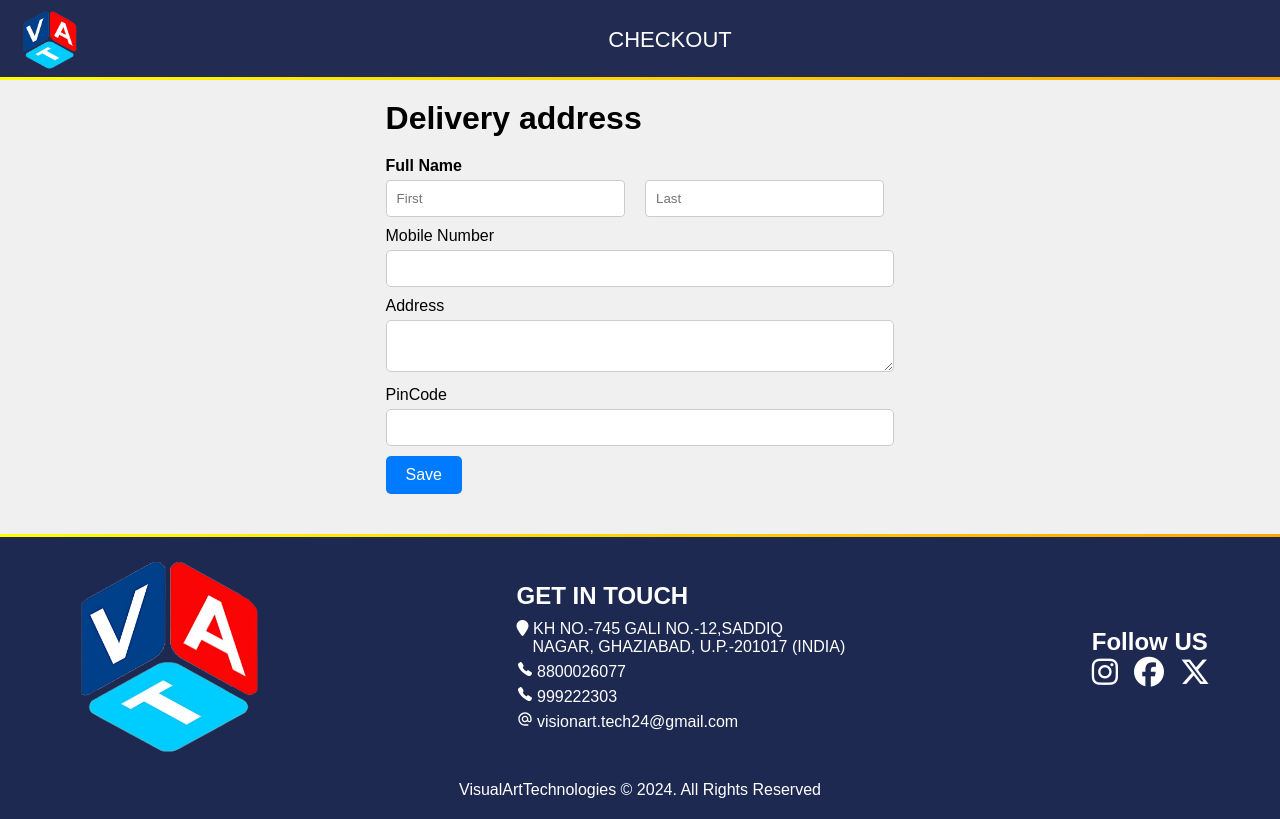
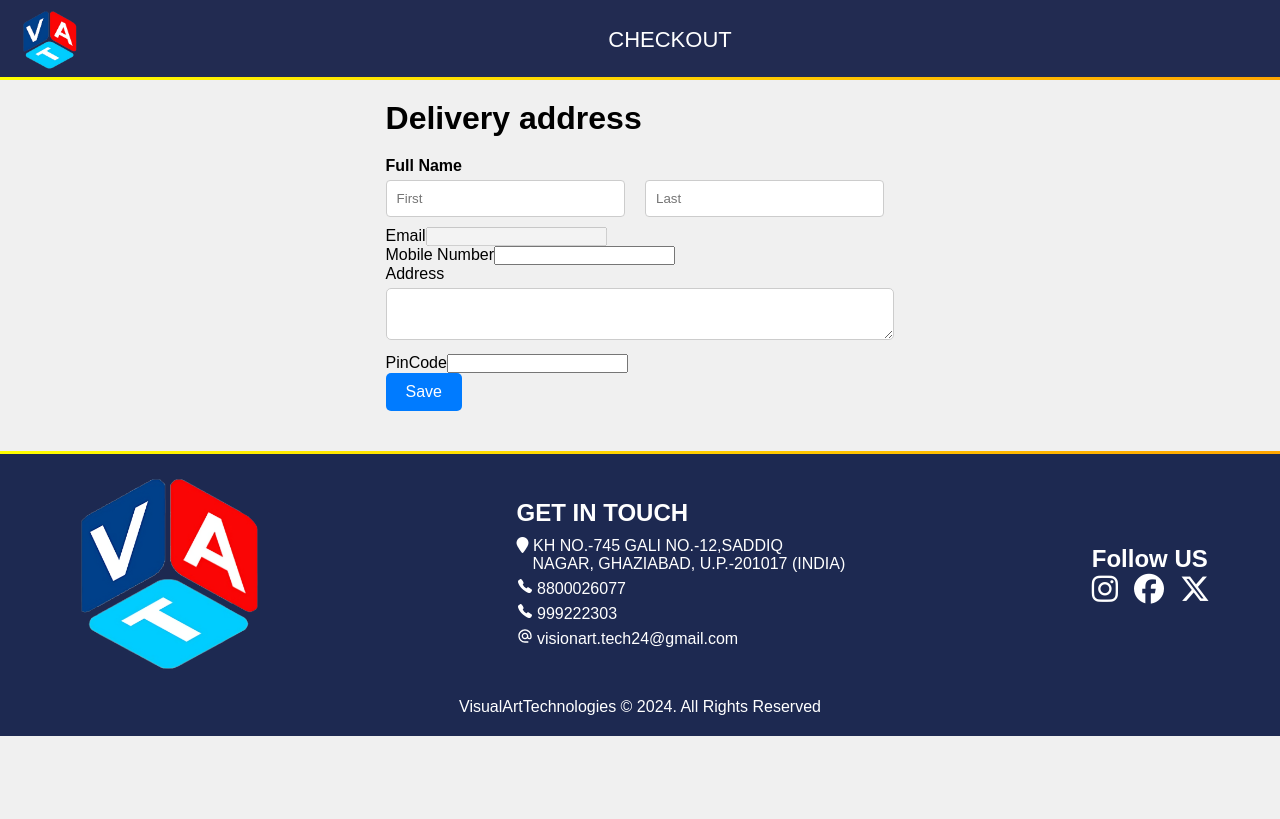
Before and after one commit to notfound07/VAT, a React (Create React App) app in the folder client/: page /Order in a window 1280 px wide. Built offline with nearby package versions, Linux system fonts and the light colour scheme.

Commit message:
login_updated

```diff
--- a/client/src/Contact/Contact.jsx
+++ b/client/src/Contact/Contact.jsx
@@ -11,6 +11,7 @@ function Contact() {
   const { email, setEmail } = useContext(RecoveryContext);
   const [phoneNumber, setPhoneNumber] = useState("");
   const [message, setMessage] = useState("");
+  const LoggedUser=localStorage.getItem("LoggedUser")
 
   const submitForm = async (e) => {
     e.preventDefault();
@@ -54,11 +55,11 @@ function Contact() {
             </div>
             <div className="form-group-contact">
               <label>Email</label>
-              <input type="email" name='email' onChange={(e) => setEmail(e.target.value)} />
+              <input type="email" name='email' defaultValue={LoggedUser} onChange={(e) => setEmail(e.target.value)} disabled />
             </div>
             <div className="form-group-contact">
               <label>Mobile Number</label>
-              <input type="tel" name='phoneNumber' onChange={(e) => setPhoneNumber(e.target.value)} />
+              <input type="number" name='phoneNumber' onChange={(e) => setPhoneNumber(e.target.value)} />
             </div>
             <div className="form-group-contact">
               <label>Comment Message</label>
--- a/client/src/Nav-Foot/Navbar.jsx
+++ b/client/src/Nav-Foot/Navbar.jsx
@@ -5,9 +5,10 @@ import { Link, useNavigate } from 'react-router-dom';
 import { RecoveryContext } from '../App';
 
 function Navbar() {
-    const { setShow } = useContext(RecoveryContext);
+    // const { setShow } = useContext(RecoveryContext);
     const [dropdownVisible, setDropdownVisible] = useState(false);
-    const navigate=useNavigate();
+    // const navigate=useNavigate();
+    const LoggedUser=localStorage.getItem("LoggedUser")
     const toggleDropdown = () => {
         setDropdownVisible(!dropdownVisible);
     };
@@ -23,10 +24,11 @@ function Navbar() {
             window.removeEventListener('resize', handleResize);
         };
     }, []);
-    const editing=()=>{
-        setShow(false)
-        navigate('/Login')
-    }
+    const handleLogout = () => {
+        // Remove the user's token from local storage
+        localStorage.clear();
+        window.location.href = '/Home';
+    };
 
     return (
         <div className="frame">
@@ -38,8 +40,14 @@ function Navbar() {
                     <Link to="/Home" className="nav-link"><i className="fa-solid fa-circle-info"></i>Who we are</Link>
                     <Link to='/Shopping' className="nav-link"><i className="fa-solid fa-store"></i>Product</Link>
                     <Link to="/Contact" className="nav-link"><i className="fa-solid fa-users"></i>ContactUs</Link>
-                    <button className="nav-button-link" onClick={editing}><i className="fa-solid fa-right-to-bracket"></i>SignIn</button>
-                    <Link to='/Cart' className="nav-link"><i className="fa-solid fa-cart-shopping"></i>Cart</Link>
+                    <div className="get-in">
+                    {LoggedUser === null ? <Link to='/Login' className='nav-link'><i class="fa-solid fa-right-to-bracket"></i>SignIn</Link> :
+                        <>
+                            <p className="userlogo" style={{ backgroundColor: 'blue', color: 'white', paddingRight: "3px", paddingLeft: "3px", fontSize: "20px", fontFamily: 'Times New Roman' }}>Hello, {LoggedUser.split("@").reverse().pop()}</p>
+                            <Link to="/Home" className='nav-link' onClick={handleLogout}>SignOut</Link>
+                        </>
+                    }
+                </div>                    <Link to='/Cart' className="nav-link"><i className="fa-solid fa-cart-shopping"></i>Cart</Link>
                 </div>
                 <button className="nav-toggle-button" onClick={toggleDropdown}><i className="fa-solid fa-bars"></i></button>
                 <div className={`nav-dropdown ${dropdownVisible ? 'show' : ''}`}>
--- a/client/src/Order/Order.jsx
+++ b/client/src/Order/Order.jsx
@@ -1,9 +1,18 @@
 import './Order.css';
 import logo from '../Assets/logo.png';
-import React from 'react';
+import React,{ useState, useContext }from 'react';
 import Footer from '../Nav-Foot/Footer';
+import { RecoveryContext } from '../App';
+
 
 function Order() {
+    const [firstName, setFirstName] = useState("");
+    const [lastName, setLastName] = useState("");
+    const { email, setEmail } = useContext(RecoveryContext);
+    const [phoneNumber, setPhoneNumber] = useState("");
+    const [address, setAddress] = useState("");
+    const [pin, setPin] = useState("");
+    const LoggedUser=localStorage.getItem("LoggedUser")
     return (
         <div>
             <div className="payment-frame">
@@ -21,24 +30,26 @@ function Order() {
                             <div className="name-fields">
                                 <div>
                                     <label>Full Name</label>
-                                    <input type="text" placeholder="First" />
+                                    <input type="text" placeholder="First" onChange={(e) => setFirstName(e.target.value)}/>
                                 </div>
                                 <div>
                                     <label>&nbsp;</label>
-                                    <input type="text" placeholder="Last" />
+                                    <input type="text" placeholder="Last" onChange={(e) => setLastName(e.target.value)} />
                                 </div>
                             </div>
+                            <label>Email</label>
+                            <input type="email" name='email' defaultValue={LoggedUser} onChange={(e) => setEmail(e.target.value)} disabled />
                             <div>
                                 <label>Mobile Number</label>
-                                <input type="text" />
+                                <input type="number" onChange={(e) => setPhoneNumber(e.target.value)} />
                             </div>
                             <div>
                                 <label>Address</label>
-                                <textarea />
+                                <textarea onChange={(e) => setAddress(e.target.value)}/>
                             </div>
                             <div>
                                 <label>PinCode</label>
-                                <input type="text" />
+                                <input type="number" onChange={(e) => setPin(e.target.value)}/>
                             </div>
                             <button type="submit" className="save-button">Save</button>
                         </form>
--- a/client/src/user/Login.jsx
+++ b/client/src/user/Login.jsx
@@ -14,7 +14,6 @@ function Login() {
     e.preventDefault();
     if (email === "visualartech@gmail.com" && password === "Visual@123") {
       navigate('/Shopping');
-      console.log("i m working");
       setShow(true);
     } else {
       try {
@@ -25,7 +24,7 @@ function Login() {
           }
         });
         if (response.status === 200) {
-          console.log(response.data);
+          localStorage.setItem("LoggedUser",email);
           navigate('/Home');
         }
       } catch (err) {
```
